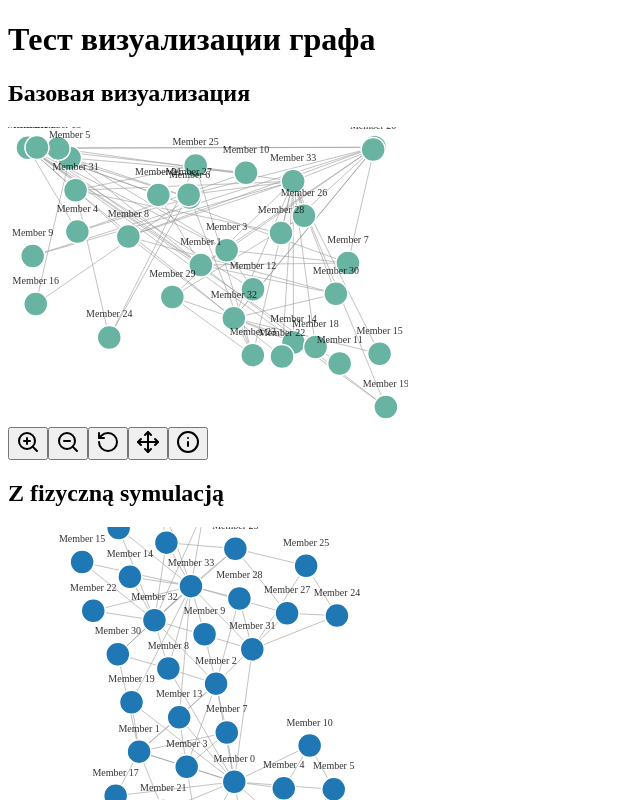
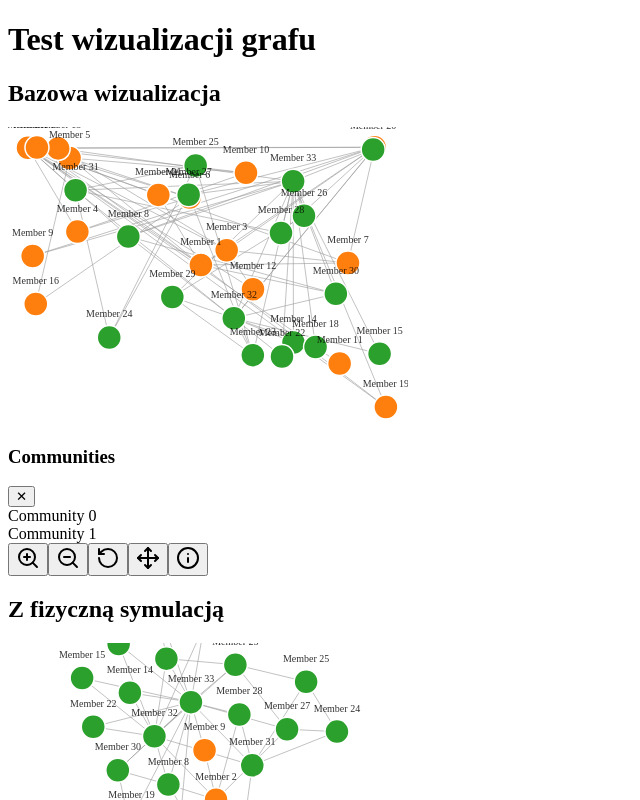
Before and after one commit to Mykyta-Kostiuchok/graph-analysis-app, a Next.js app: page /test-graph in a window 1280 px wide. Shown: the top 800 px of the page, without its empty margins (0-640 px from the left). Built offline with nearby package versions, Linux system fonts and the light colour scheme.

Commit message:
feat(graph): add community-based node coloring

```diff
--- a/src/app/test-graph/page.tsx
+++ b/src/app/test-graph/page.tsx
@@ -1,31 +1,44 @@
-'use client'
+"use client";
 
-import { useState, useRef } from 'react'
-import { ForceSimulation, ForceSimulationHandle } from '@/components/graph/ForceSimulation'
-import { GraphCanvas, GraphCanvasHandle } from '@/components/graph/GraphCanvas'
-import { GraphControls } from '@/components/graph/GraphControls'
-import { karateClubDataset } from '@/lib/datasets/karateClub'
+import { useState, useRef, useMemo } from "react";
+import {
+  ForceSimulation,
+  ForceSimulationHandle,
+} from "@/components/graph/ForceSimulation";
+import { GraphCanvas, GraphCanvasHandle } from "@/components/graph/GraphCanvas";
+import { GraphControls } from "@/components/graph/GraphControls";
+import { karateClubDataset } from "@/lib/datasets/karateClub";
+import { withDetectedCommunities } from "@/lib/graph/community-detection";
 
 export default function TestGraphPage() {
-  const [selectedNode, setSelectedNode] = useState<any>(null)
-  const canvasRef = useRef<GraphCanvasHandle>(null)
-  const forceRef = useRef<ForceSimulationHandle>(null)
+  const [selectedNode, setSelectedNode] = useState<any>(null);
+  const canvasRef = useRef<GraphCanvasHandle>(null);
+  const forceRef = useRef<ForceSimulationHandle>(null);
 
-  const testData = karateClubDataset
+  // useMemo to avoid recalculating communities on every render
+  const testData = useMemo(
+    () => withDetectedCommunities(karateClubDataset),
+    [],
+  );
 
   const handleNodeClick = (nodeId: string, nodeData: any) => {
-    setSelectedNode(nodeData)
-    console.log('Clicked node:', nodeData)
-  }
+    setSelectedNode(nodeData);
+    console.log("Clicked node:", nodeData);
+  };
 
   return (
     <div className="container py-8 space-y-8 relative">
-      <h1 className="text-3xl font-bold">Тест визуализации графа</h1>
+      <h1 className="text-3xl font-bold">Test wizualizacji grafu</h1>
 
       <div className="grid grid-cols-1 lg:grid-cols-2 gap-8">
         <div className="relative">
-          <h2 className="text-xl font-semibold mb-4">Базовая визуализация</h2>
-          <GraphCanvas ref={canvasRef} graphData={testData} width={400} height={300} />
+          <h2 className="text-xl font-semibold mb-4">Bazowa wizualizacja</h2>
+          <GraphCanvas
+            ref={canvasRef}
+            graphData={testData}
+            width={400}
+            height={300}
+          />
           <GraphControls
             onZoomIn={() => canvasRef.current?.zoomIn()}
             onZoomOut={() => canvasRef.current?.zoomOut()}
@@ -56,16 +69,30 @@ export default function TestGraphPage() {
         <div className="mt-6 border rounded-lg p-4 bg-blue-50 max-w-2xl">
           <h3 className="font-bold text-lg mb-2">Informacje o węźle</h3>
           <div className="grid grid-cols-2 gap-2 text-sm">
-            <div><span className="font-medium">ID:</span> {selectedNode.id}</div>
-            <div><span className="font-medium">Label:</span> {selectedNode.label || 'N/A'}</div>
+            <div>
+              <span className="font-medium">ID:</span> {selectedNode.id}
+            </div>
+            <div>
+              <span className="font-medium">Label:</span>{" "}
+              {selectedNode.label || "N/A"}
+            </div>
             {selectedNode.degree !== undefined && (
-              <div><span className="font-medium">Degree:</span> {selectedNode.degree}</div>
+              <div>
+                <span className="font-medium">Degree:</span>{" "}
+                {selectedNode.degree}
+              </div>
             )}
             {selectedNode.community !== undefined && (
-              <div><span className="font-medium">Community:</span> {selectedNode.community}</div>
+              <div>
+                <span className="font-medium">Community:</span>{" "}
+                {selectedNode.community}
+              </div>
             )}
             {selectedNode.pagerank !== undefined && (
-              <div><span className="font-medium">PageRank:</span> {selectedNode.pagerank?.toFixed(4)}</div>
+              <div>
+                <span className="font-medium">PageRank:</span>{" "}
+                {selectedNode.pagerank?.toFixed(4)}
+              </div>
             )}
           </div>
         </div>
@@ -82,5 +109,5 @@ export default function TestGraphPage() {
         </ul>
       </div>
     </div>
-  )
+  );
 }
--- /dev/null
+++ b/src/components/graph/CommunityLegend.tsx
@@ -0,0 +1,76 @@
+"use client";
+
+import { useState } from "react";
+
+interface CommunityLegendProps {
+  communities: number[];
+  isVisible?: boolean;
+  onToggle?: (isVisible: boolean) => void;
+}
+
+export function CommunityLegend({
+  communities,
+  isVisible = true,
+  onToggle,
+}: CommunityLegendProps) {
+  const communityColors = [
+    "#ff7f0e",
+    "#2ca02c",
+    "#d62728",
+    "#9467bd",
+    "#8c564b",
+    "#e377c2",
+    "#7f7f7f",
+    "#bcbd22",
+    "#17becf",
+    "#1f77b4",
+  ];
+
+  // No communities in the data at all—nothing to show in the legend
+  if (communities.length === 0) {
+    return null;
+  }
+
+  // user has chosen to hide the legend, show a button to toggle it back on
+  if (!isVisible) {
+    return (
+      <button
+        onClick={() => onToggle?.(true)}
+        className="absolute top-4 left-4 bg-white border rounded-lg shadow-md p-2 text-sm hover:bg-gray-50 z-10"
+        title="Show community legend"
+      >
+        Paleta kolorów
+      </button>
+    );
+  }
+
+  return (
+    <div className="absolute top-4 left-4 bg-white border rounded-lg shadow-md p-3 z-10">
+      <div className="flex justify-between items-center mb-2">
+        <h3 className="font-medium text-sm">Communities</h3>
+        <button
+          onClick={() => onToggle?.(false)}
+          className="text-gray-500 hover:text-gray-700 text-sm"
+          title="Hide legend"
+        >
+          ✕
+        </button>
+      </div>
+
+      <div className="space-y-1">
+        {communities.map((communityId) => (
+          <div key={communityId} className="flex items-center gap-2">
+            <div
+              className="w-3 h-3 rounded-full"
+              style={{
+                backgroundColor:
+                  communityColors[communityId % communityColors.length],
+              }}
+            />
+            <span className="text-xs">Community {communityId}</span>
+          </div>
+        ))}
+      </div>
+    </div>
+  );
+}
--- a/src/components/graph/ForceSimulation.tsx
+++ b/src/components/graph/ForceSimulation.tsx
@@ -1,8 +1,15 @@
 "use client";
 
-import { forwardRef, useEffect, useImperativeHandle, useRef } from "react";
+import {
+  forwardRef,
+  useEffect,
+  useImperativeHandle,
+  useRef,
+  useState,
+} from "react";
 import * as d3 from "d3";
 import { GraphData } from "@/types/graph";
+import { CommunityLegend } from "./CommunityLegend";
 
 interface ForceSimulationProps {
   graphData: GraphData;
@@ -26,6 +33,16 @@ export const ForceSimulation = forwardRef<
   const zoomRef = useRef<d3.ZoomBehavior<SVGSVGElement, unknown> | null>(null);
   const gRef = useRef<SVGGElement | null>(null);
   const selectedNodeRef = useRef<string | null>(null);
+  const [showLegend, setShowLegend] = useState(true);
+
+  // Get unique communities
+  const communities = [
+    ...new Set(
+      graphData.nodes
+        .map((node) => (node as any).community)
+        .filter((community) => community !== undefined && community !== null),
+    ),
+  ].sort((a, b) => a - b) as number[];
 
   useImperativeHandle(ref, () => ({
     zoomIn: () => {
@@ -145,6 +162,28 @@ export const ForceSimulation = forwardRef<
       .attr("font-weight", "bold");
   };
 
+  // Color palette for communities
+  const getCommunityColor = (community: number | undefined) => {
+    const colors = [
+      "#ff7f0e",
+      "#2ca02c",
+      "#d62728",
+      "#9467bd",
+      "#8c564b",
+      "#e377c2",
+      "#7f7f7f",
+      "#bcbd22",
+      "#17becf",
+      "#1f77b4",
+    ];
+
+    if (community === undefined || community === null) {
+      return "#1f77b4"; // default color for nodes without a community
+    }
+
+    return colors[community % colors.length];
+  };
+
   useEffect(() => {
     if (!svgRef.current || !graphData.nodes.length) return;
 
@@ -215,24 +254,7 @@ export const ForceSimulation = forwardRef<
         const degree = (d as any).degree;
         return degree ? Math.max(8, Math.min(20, degree * 0.5 + 8)) : 12;
       })
-      .attr("fill", (d) => {
-        const community = (d as any).community;
-        const colors = [
-          "#ff7f0e",
-          "#2ca02c",
-          "#d62728",
-          "#9467bd",
-          "#8c564b",
-          "#e377c2",
-          "#7f7f7f",
-          "#bcbd22",
-          "#17becf",
-        ];
-        if (community !== undefined && community >= 0) {
-          return colors[community % colors.length];
-        }
-        return "#1f77b4";
-      })
+      .attr("fill", (d) => getCommunityColor((d as any).community))
       .attr("stroke", "#fff")
       .attr("stroke-width", 1.5)
       .call(drag(simulation) as any)
@@ -346,6 +368,7 @@ export const ForceSimulation = forwardRef<
   }, [graphData, width, height, onNodeClick]);
 
   return (
+    <div className="relative">
       <div
         className="border rounded-lg p-2 bg-white overflow-hidden"
         style={{ width, height }}
@@ -357,6 +380,14 @@ export const ForceSimulation = forwardRef<
           className="border rounded"
         />
       </div>
+
+      {/* Community Legend */}
+      <CommunityLegend
+        communities={communities}
+        isVisible={showLegend}
+        onToggle={setShowLegend}
+      />
+    </div>
   );
 });
 
--- a/src/components/graph/GraphCanvas.tsx
+++ b/src/components/graph/GraphCanvas.tsx
@@ -1,8 +1,15 @@
 "use client";
 
-import { forwardRef, useEffect, useImperativeHandle, useRef } from "react";
+import {
+  forwardRef,
+  useEffect,
+  useImperativeHandle,
+  useRef,
+  useState,
+} from "react";
 import * as d3 from "d3";
 import { GraphData } from "@/types/graph";
+import { CommunityLegend } from "./CommunityLegend";
 
 interface GraphCanvasProps {
   graphData: GraphData;
@@ -25,6 +32,16 @@ export const GraphCanvas = forwardRef<GraphCanvasHandle, GraphCanvasProps>(
     );
     const gRef = useRef<SVGGElement | null>(null);
     const selectedNodeRef = useRef<string | null>(null);
+    const [showLegend, setShowLegend] = useState(true);
+
+    // Get unique communities
+    const communities = [
+      ...new Set(
+        graphData.nodes
+          .map((node) => (node as any).community)
+          .filter((community) => community !== undefined && community !== null),
+      ),
+    ].sort((a, b) => a - b) as number[];
 
     useImperativeHandle(ref, () => ({
       zoomIn: () => {
@@ -81,7 +98,7 @@ export const GraphCanvas = forwardRef<GraphCanvasHandle, GraphCanvasProps>(
       const svg = d3.select<SVGSVGElement, unknown>(svgRef.current);
 
       if (nodeId === null) {
-        // Reset highlight
+        // Reset highlighting
         svg
           .selectAll(".links line")
           .attr("stroke-opacity", 0.6)
@@ -148,6 +165,28 @@ export const GraphCanvas = forwardRef<GraphCanvasHandle, GraphCanvasProps>(
         .attr("font-weight", "bold");
     };
 
+    // Color palette for communities
+    const getCommunityColor = (community: number | undefined) => {
+      const colors = [
+        "#ff7f0e",
+        "#2ca02c",
+        "#d62728",
+        "#9467bd",
+        "#8c564b",
+        "#e377c2",
+        "#7f7f7f",
+        "#bcbd22",
+        "#17becf",
+        "#1f77b4",
+      ];
+
+      if (community === undefined || community === null) {
+        return "#69b3a2"; // default color for nodes without a community
+      }
+
+      return colors[community % colors.length];
+    };
+
     useEffect(() => {
       if (!svgRef.current || !graphData.nodes.length) return;
 
@@ -211,7 +250,7 @@ export const GraphCanvas = forwardRef<GraphCanvasHandle, GraphCanvasProps>(
           const degree = (d as any).degree;
           return degree ? Math.max(8, Math.min(20, degree * 0.5 + 8)) : 12;
         })
-        .attr("fill", "#69b3a2")
+        .attr("fill", (d) => getCommunityColor((d as any).community))
         .attr("stroke", "#fff")
         .attr("stroke-width", 1.5)
         .on("click", (event, d) => {
@@ -316,6 +355,7 @@ export const GraphCanvas = forwardRef<GraphCanvasHandle, GraphCanvasProps>(
     }, [graphData, width, height]);
 
     return (
+      <div className="relative">
         <div
           className="border rounded-lg p-4 bg-white overflow-hidden"
           style={{ width, height }}
@@ -327,6 +367,14 @@ export const GraphCanvas = forwardRef<GraphCanvasHandle, GraphCanvasProps>(
             className="border rounded"
           />
         </div>
+
+        {/* Community Legend */}
+        <CommunityLegend
+          communities={communities}
+          isVisible={showLegend}
+          onToggle={setShowLegend}
+        />
+      </div>
     );
   },
 );
--- /dev/null
+++ b/src/lib/graph/community-detection.ts
@@ -0,0 +1,97 @@
+import { GraphData, Node } from "@/types/graph";
+
+export function detectCommunities(graphData: GraphData): Map<string, number> {
+  const { nodes, edges } = graphData;
+
+  // build adjacency list for neighbors
+  const neighbors = new Map<string, string[]>();
+  nodes.forEach((n) => neighbors.set(n.id, []));
+
+  edges.forEach((e) => {
+    neighbors.get(e.source)?.push(e.target);
+    neighbors.get(e.target)?.push(e.source);
+  });
+
+  // Initialize: each node has its own unique label
+  const labels = new Map<string, string>();
+  nodes.forEach((n) => labels.set(n.id, n.id));
+
+  const maxIterations = 100;
+  const nodeIds = nodes.map((n) => n.id);
+
+  for (let iter = 0; iter < maxIterations; iter++) {
+    let changed = false;
+
+    // Shuffle the order of node traversal for better convergence
+    const shuffled = [...nodeIds].sort(() => Math.random() - 0.5);
+
+    for (const nodeId of shuffled) {
+      const neighborIds = neighbors.get(nodeId) || [];
+      if (neighborIds.length === 0) continue;
+
+      // Count the frequency of labels among neighbors
+      const labelCounts = new Map<string, number>();
+      neighborIds.forEach((neighborId) => {
+        const label = labels.get(neighborId)!;
+        labelCounts.set(label, (labelCounts.get(label) || 0) + 1);
+      });
+
+      // Find the label(s) with the maximum frequency
+      let maxCount = 0;
+      let candidates: string[] = [];
+      labelCounts.forEach((count, label) => {
+        if (count > maxCount) {
+          maxCount = count;
+          candidates = [label];
+        } else if (count === maxCount) {
+          candidates.push(label);
+        }
+      });
+
+      // If equal, we select a candidate at random (reduces variability)
+      const newLabel = candidates[Math.floor(Math.random() * candidates.length)];
+
+      if (newLabel !== labels.get(nodeId)) {
+        labels.set(nodeId, newLabel);
+        changed = true;
+      }
+    }
+
+    if (!changed) break;
+  }
+
+  // renumber the labels to the compact integers 0, 1, 2, ...
+  const uniqueLabels = [...new Set(labels.values())];
+  const labelToIndex = new Map<string, number>();
+  uniqueLabels.forEach((label, index) => labelToIndex.set(label, index));
+
+  const result = new Map<string, number>();
+  labels.forEach((label, nodeId) => {
+    result.set(nodeId, labelToIndex.get(label)!);
+  });
+
+  return result;
+}
+
+/**
+ * Returns a new GraphData with a `community` field set on each node (if it wasn't already set in the original data).
+ */
+export function withDetectedCommunities(graphData: GraphData): GraphData {
+  const hasExistingCommunities = graphData.nodes.some(
+    (n) => (n as any).community !== undefined && (n as any).community !== null,
+  );
+
+  if (hasExistingCommunities) {
+    return graphData;
+  }
+
+  const communityMap = detectCommunities(graphData);
+
+  return {
+    ...graphData,
+    nodes: graphData.nodes.map((node) => ({
+      ...node,
+      community: communityMap.get(node.id),
+    })),
+  };
+}
```
Lines whose indentation alone changed are shown as unchanged.
